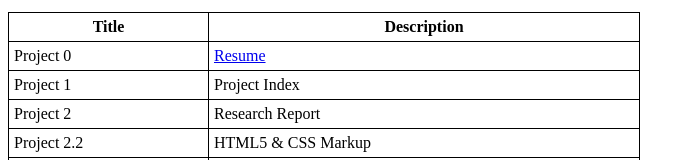
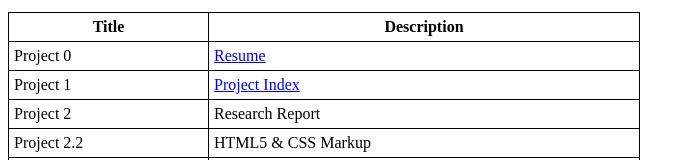
Before and after one commit to inf-6420-sp26/projects-chfe-le, a plain HTML site: page index.html in a window 1280 px wide. Shown: the part 120-280 px from the top of the page, without its empty margins (0-695 px from the left). Drawn offline with Linux system fonts and the light colour scheme.

Commit message:
Update index.html

```diff
--- a/index.html
+++ b/index.html
@@ -26,7 +26,7 @@
                     </tr>
                     <tr>
                         <td>Project 1</td>
-                        <td>Project Index</td>
+                        <td><a href="https://inf-6420-sp26.github.io/projects-chfe-le/">Project Index</a></td>
                     </tr>
                     <tr>
                         <td>Project 2</td>
```
